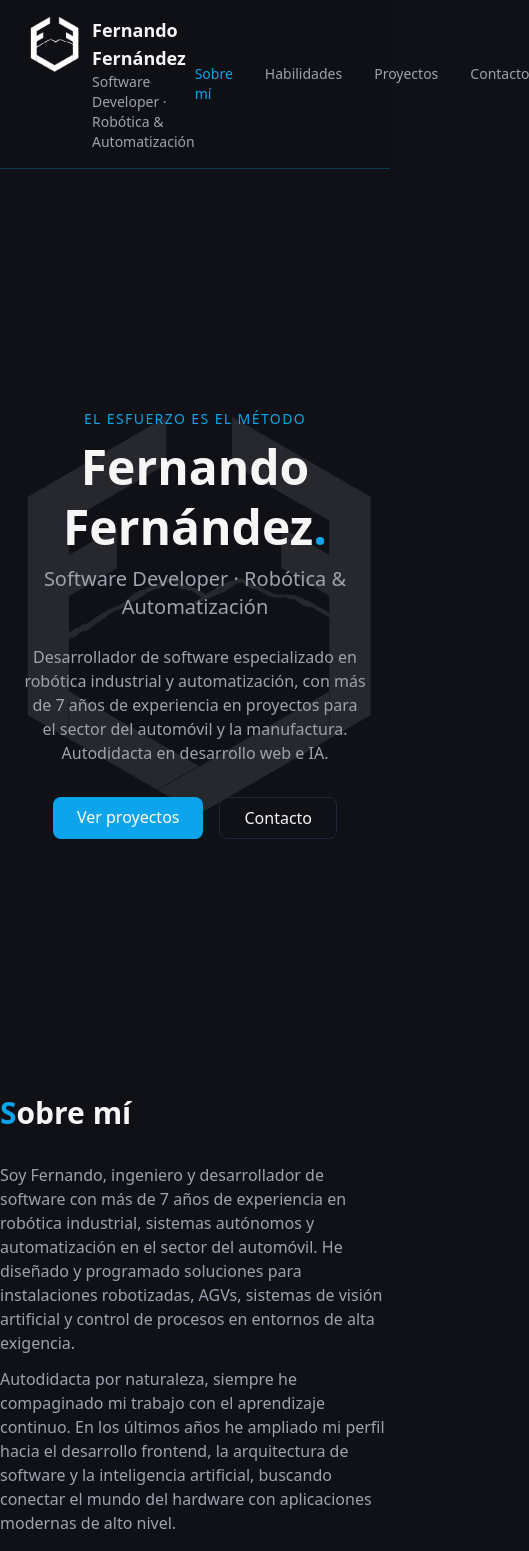
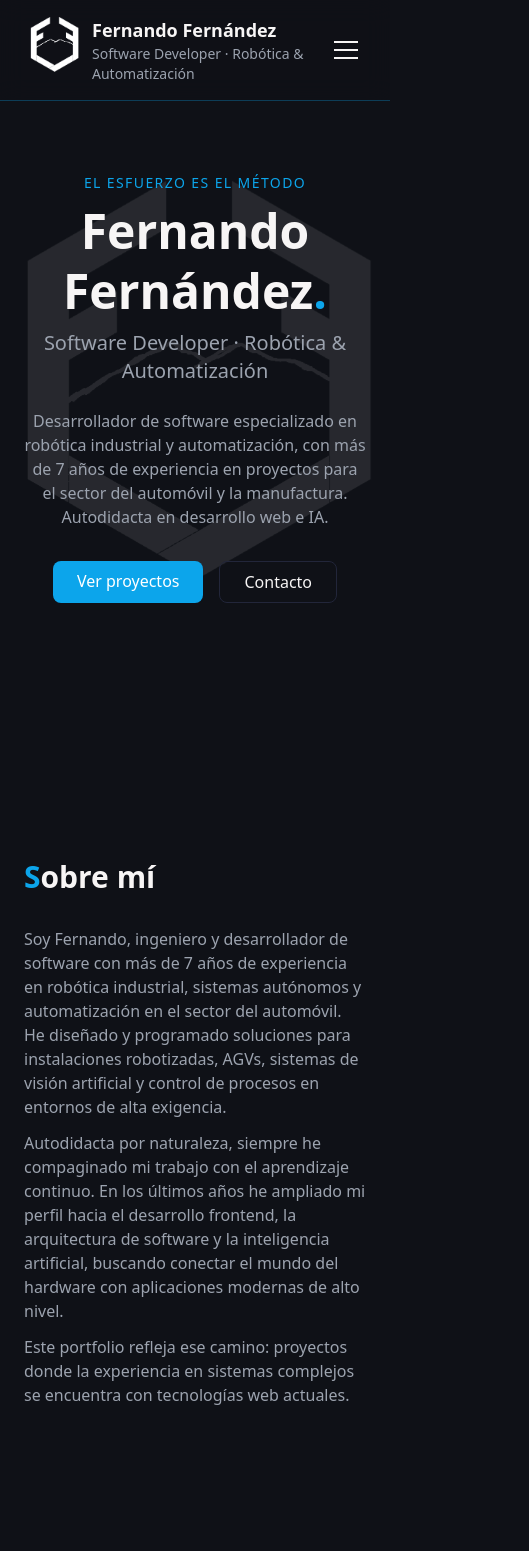
Before and after one commit to FernandoFdezMata/portfolio, a React (Vite) app: page / in a window 390 px wide. Shown: the top 1551 px of the page, 529 px wide, since content can reach past the window. Built offline with nearby package versions, Linux system fonts and the light colour scheme.

Commit message:
Adaptación para movil

```diff
--- a/src/App.jsx
+++ b/src/App.jsx
@@ -11,7 +11,7 @@ import { useState } from "react"
 
 function App() {
   return (
-    <div className="flex flex-col gap-44">
+    <div className="flex flex-col gap-2">
     <Header/>
     <main className="flex flex-col gap-48">
       <section id="home">
--- a/src/components/layout/Footer.jsx
+++ b/src/components/layout/Footer.jsx
@@ -5,12 +5,13 @@ export default function Footer() {
     return (
         <footer className="flex flex-col w-full max-w-6xl mx-auto gap-6 px-6 py-6">
 
-            <div className="flex flex-row items-start justify-between">
+            {/* Nombre + contacto */}
+            <div className="flex flex-col md:flex-row md:items-start md:justify-between gap-4">
                 <div className="flex flex-col">
                     <div className="text-3xl font-extrabold text-text-primary">Fernando Fernández</div>
                     <div className="text-xl font-extrabold text-text-secondary">SOFTWARE DEVELOPER</div>
                 </div>
-                <div className="flex flex-col justify-end items-end text-text-secondary">
+                <div className="flex flex-col md:items-end text-text-secondary">
                     <div>fernandofdezmata@gmail.com</div>
                     <div>Valladolid · España</div>
                 </div>
@@ -18,13 +19,14 @@ export default function Footer() {
 
             <div className="w-full h-px bg-bg-elevated shrink-0" />
 
-            <div className="flex flex-row justify-between text-text-primary">
+            {/* Iconos + copyright */}
+            <div className="flex flex-row justify-between items-center text-text-primary">
                 <div className="flex flex-row gap-2">
                     <SocialBox icon={<FaLinkedin size={18} />} href="https://linkedin.com/in/fernando-fernández-mata-a229ba111" />
                     <SocialBox icon={<MdEmail size={18} />} href="mailto:fernandofdezmata@gmail.com" />
                     <SocialBox icon={<FaGithub size={18} />} href="https://github.com/FernandoFdezMata" />
                 </div>
-                <div className="flex items-center text-text-muted text-sm">
+                <div className="text-text-muted text-sm">
                     © 2026 Fernando Fernández
                 </div>
             </div>
--- a/src/components/layout/Form.jsx
+++ b/src/components/layout/Form.jsx
@@ -42,7 +42,7 @@ export default function Form() {
     return (
         <form onSubmit={handleSubmit} className="flex flex-col gap-6">
 
-            <div className="flex flex-row gap-4">
+            <div className="flex flex-col sm:flex-row gap-4">
                 <div className="flex flex-col gap-1 flex-1">
                     <label className="text-text-primary text-sm">Nombre</label>
                     <input
--- a/src/components/layout/Header.jsx
+++ b/src/components/layout/Header.jsx
@@ -1,5 +1,6 @@
+import { useState } from "react";
 import useScrollSpy from "../../hooks/useScrollSpy";
-import bgFirma from "../../assets/nueva-firma-b.png"
+import bgFirma from "../../assets/nueva-firma-b.png";
 
 const navLinks = [
   { href: "about", label: "Sobre mí" },
@@ -10,45 +11,73 @@ const navLinks = [
 
 export default function Header() {
   const activeId = useScrollSpy(navLinks.map(l => l.href));
+  const [menuOpen, setMenuOpen] = useState(false);
 
   return (
     <header className="fade-in sticky top-0 z-50 w-full bg-bg-base/80 backdrop-blur-md border-b border-accent/30"
       style={{ animationDelay: "2.5s" }}>
 
       <div className="max-w-7xl mx-auto flex items-center justify-between px-6 py-4">
+
+        {/* Logo + Nombre */}
         <div className="flex flex-row gap-2">
           <a
             href="#home"
             className="h-[60px] w-[60px] bg-cover bg-center bg-no-repeat
-    transition-transform duration-300 hover:scale-110 shrink-0"
-            style={{
-              backgroundImage: `url(${bgFirma})`,
-              backgroundSize: '90%'
-            }}
+              transition-transform duration-300 hover:scale-110 shrink-0"
+            style={{ backgroundImage: `url(${bgFirma})`, backgroundSize: '90%' }}
           />
-
           <div>
             <p className="text-lg font-extrabold text-text-primary">Fernando Fernández</p>
             <p className="text-sm text-text-secondary">Software Developer · Robótica & Automatización</p>
           </div>
         </div>
 
-        <nav className="flex gap-8 text-sm font-medium">
+        {/* Nav escritorio */}
+        <nav className="hidden md:flex gap-8 text-sm font-medium">
           {navLinks.map(({ href, label }) => (
             <a
               key={href}
               href={`#${href}`}
-              className={`transition-colors duration-300 ${activeId === href
-                ? "text-accent"
-                : "text-text-secondary hover:text-accent"
-                }`}
+              className={`transition-colors duration-300 ${
+                activeId === href ? "text-accent" : "text-text-secondary hover:text-accent"
+              }`}
             >
               {label}
             </a>
           ))}
         </nav>
 
+        {/* Botón hamburguesa (solo móvil) */}
+        <button
+          className="md:hidden flex flex-col gap-1.5 p-2"
+          onClick={() => setMenuOpen(!menuOpen)}
+          aria-label="Abrir menú"
+        >
+          <span className={`block w-6 h-0.5 bg-text-primary transition-all duration-300 ${menuOpen ? "rotate-45 translate-y-2" : ""}`} />
+          <span className={`block w-6 h-0.5 bg-text-primary transition-all duration-300 ${menuOpen ? "opacity-0" : ""}`} />
+          <span className={`block w-6 h-0.5 bg-text-primary transition-all duration-300 ${menuOpen ? "-rotate-45 -translate-y-2" : ""}`} />
+        </button>
       </div>
+
+      {/* Menú desplegable móvil */}
+      {menuOpen && (
+        <nav className="md:hidden flex flex-col px-6 pb-4 gap-4 text-sm font-medium border-t border-accent/20">
+          {navLinks.map(({ href, label }) => (
+            <a
+              key={href}
+              href={`#${href}`}
+              onClick={() => setMenuOpen(false)}
+              className={`transition-colors duration-300 ${
+                activeId === href ? "text-accent" : "text-text-secondary hover:text-accent"
+              }`}
+            >
+              {label}
+            </a>
+          ))}
+        </nav>
+      )}
+
     </header>
   );
 }
--- a/src/sections/About.jsx
+++ b/src/sections/About.jsx
@@ -2,7 +2,7 @@ import SectionTitle from "../components/ui/SectionTitle"
 
 export default function About() {
   return (
-    <div className="max-w-6xl mx-auto flex flex-col gap-4">
+    <div className="max-w-6xl mx-auto flex flex-col gap-4 px-6">
 
       <SectionTitle><span className="text-accent">S</span>obre mí</SectionTitle>
 
--- a/src/sections/Contact.jsx
+++ b/src/sections/Contact.jsx
@@ -5,7 +5,7 @@ import { BiLogoGmail } from "react-icons/bi";
 
 export default function Contact() {
     return (
-        <div className="flex flex-col items-center gap-5 text-text-primary w-full max-w-6xl mx-auto">
+        <div className="flex flex-col items-center gap-5 text-text-primary w-full max-w-6xl mx-auto px-6">
 
             <div className="w-full max-w-2xl">
                 <h1 className="text-3xl font-bold text-text-primary">¿Tienes un reto en mente?</h1>
--- a/src/sections/Projects.jsx
+++ b/src/sections/Projects.jsx
@@ -31,7 +31,7 @@ function ProjectCard({ project, index }) {
 
 export default function Projects() {
   return (
-    <div className="max-w-6xl mx-auto text-gray-300">
+    <div className="max-w-6xl mx-auto text-gray-300 px-6">
       <SectionTitle><span className="text-accent">P</span>royectos</SectionTitle>
       <div className="grid md:grid-cols-2 gap-8">
         {projects.map((project, index) => (
--- a/src/sections/Skills.jsx
+++ b/src/sections/Skills.jsx
@@ -39,7 +39,7 @@ function SkillCard({ group, index }) {
 
 export default function Skills() {
   return (
-    <div className="max-w-6xl mx-auto text-gray-300">
+    <div className="max-w-6xl mx-auto text-gray-300 px-6">
       <SectionTitle><span className="text-accent">H</span>abilidades</SectionTitle>
       <div className="grid md:grid-cols-2 gap-8">
         {skills.map((group, index) => (
```
